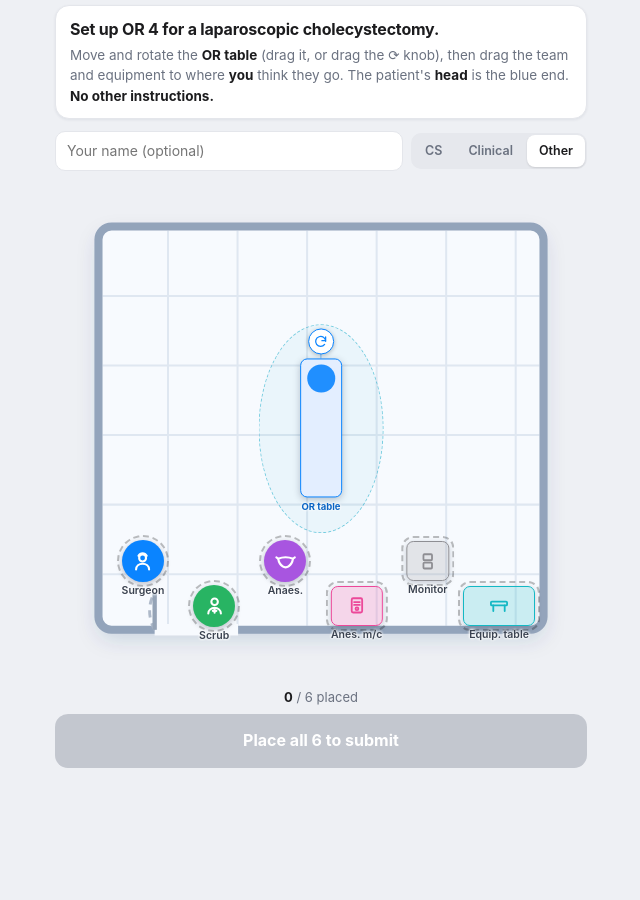
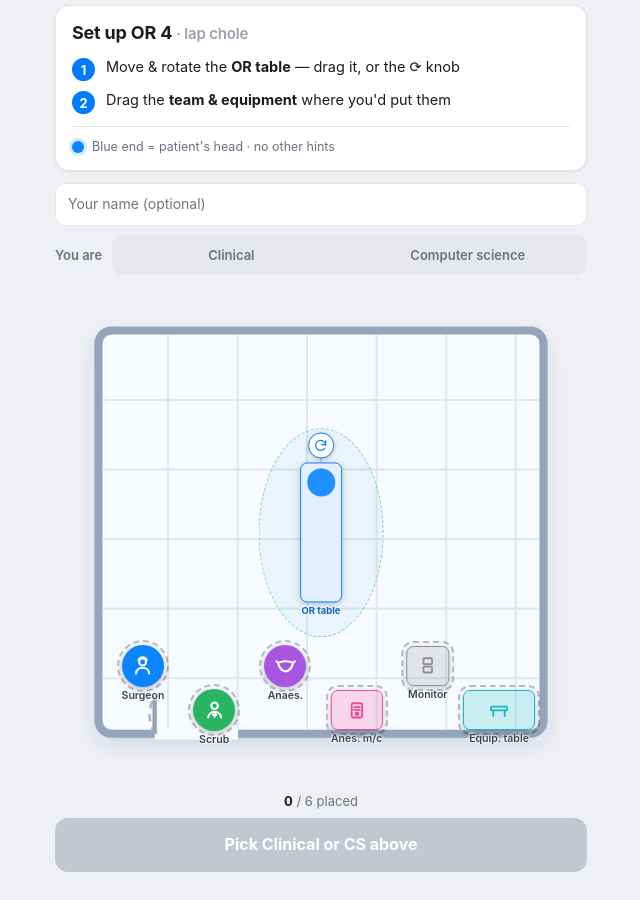
Before and after one commit to jackharrisonmohr/sds26-project, a website: page exercise/public/join.html in a window 1280 px wide. Shown: the part 47-947 px from the top of the page, without its empty margins (319-959 px from the left). Before the commit the page ends 843 px from the top, so only its background shows below. Drawn offline with Linux system fonts and the light colour scheme.

Commit message:
OR exercise: two roles, icon-by-role markers, data-points-only reveal, clearer join steps
- Remove "Other" role; Clinical / Computer science only, now required to submit
- "Icon by role": keep element colour, mark each point with a role glyph
  (person = clinical, computer = CS) instead of recolouring
- Reveal shows only the raw data points — drop the 1 sigma spread ellipse + centroid
- Join explainer rewritten as two numbered steps + a blue-end hint (less text)

Co-Authored-By: Claude Opus 4.8 <noreply@anthropic.com>

```diff
--- a/exercise/public/join.html
+++ b/exercise/public/join.html
@@ -17,17 +17,26 @@
   .mark{width:30px;height:30px;border-radius:9px;display:grid;place-items:center;background:linear-gradient(150deg,#3a8bff,#0a7ea4)}
   .mark svg{width:17px;height:17px}
   .brand b{font-size:17px;letter-spacing:-.3px}
-  .task{background:var(--card);border:1px solid var(--line);border-radius:14px;padding:12px 14px;
+  .task{background:var(--card);border:1px solid var(--line);border-radius:14px;padding:14px 16px;
     box-shadow:0 1px 3px rgba(20,30,55,.07);margin-bottom:12px}
-  .task h1{margin:0 0 4px;font-size:16px;letter-spacing:-.2px}
-  .task p{margin:0;font-size:13.5px;color:var(--muted);line-height:1.5}
-  .task p b{color:var(--ink)}
-  .who{display:flex;gap:8px;align-items:center;margin:10px 0 12px;flex-wrap:wrap}
-  .who input{flex:1;min-width:120px;border:1px solid var(--line);border-radius:10px;padding:9px 11px;
+  .task h1{margin:0 0 11px;font-size:18px;letter-spacing:-.2px}
+  .task h1 span{color:var(--faint);font-weight:600;font-size:15px}
+  .steps{list-style:none;margin:0;padding:0;display:flex;flex-direction:column;gap:9px}
+  .steps li{display:flex;gap:11px;align-items:flex-start;font-size:14.5px;line-height:1.4}
+  .steps li b{font-weight:700}
+  .steps .n{flex:none;width:23px;height:23px;border-radius:50%;background:var(--accent);color:#fff;
+    font-size:13px;font-weight:700;display:grid;place-items:center;margin-top:1px}
+  .hint{margin-top:12px;padding-top:11px;border-top:1px solid var(--line);
+    font-size:12.5px;color:var(--muted);display:flex;align-items:center;gap:8px}
+  .hint .bdot{width:12px;height:12px;border-radius:50%;background:#0a84ff;flex:none;box-shadow:0 0 0 3px rgba(10,132,255,.18)}
+  .who{margin:10px 0 9px}
+  .who input{width:100%;border:1px solid var(--line);border-radius:10px;padding:10px 12px;
     font:inherit;font-size:14px;background:var(--card)}
-  .seg{display:inline-flex;background:#e6e8ed;border-radius:10px;padding:2px;gap:2px}
-  .seg button{border:none;background:transparent;border-radius:8px;padding:7px 12px;font:inherit;
-    font-size:12.5px;font-weight:600;color:var(--muted);cursor:pointer}
+  .rolepick{display:flex;align-items:center;gap:10px;margin:0 0 12px}
+  .rolepick .rl{font-size:13px;color:var(--muted);font-weight:600;flex:none}
+  .seg{display:inline-flex;flex:1;background:#e6e8ed;border-radius:10px;padding:2px;gap:2px}
+  .seg button{flex:1;border:none;background:transparent;border-radius:8px;padding:9px 10px;font:inherit;
+    font-size:13px;font-weight:600;color:var(--muted);cursor:pointer;white-space:nowrap}
   .seg button.on{background:var(--card);color:var(--ink);box-shadow:0 1px 2px rgba(0,0,0,.12)}
 
   #stage{position:relative;width:100%;aspect-ratio:183.6 / 169.2;
@@ -92,18 +101,22 @@
   </div>
 
   <div class="task">
-    <h1>Set up OR 4 for a laparoscopic cholecystectomy.</h1>
-    <p>Move and rotate the <b>OR table</b> (drag it, or drag the ⟳ knob), then drag the team and
-       equipment to where <b>you</b> think they go. The patient's <b>head</b> is the blue end.
-       <b>No other instructions.</b></p>
+    <h1>Set up OR 4 <span>· lap chole</span></h1>
+    <ol class="steps">
+      <li><span class="n">1</span><span>Move &amp; rotate the <b>OR table</b> — drag it, or the ⟳ knob</span></li>
+      <li><span class="n">2</span><span>Drag the <b>team &amp; equipment</b> where you'd put them</span></li>
+    </ol>
+    <div class="hint"><span class="bdot"></span>Blue end = patient's head · no other hints</div>
   </div>
 
   <div class="who">
     <input id="name" placeholder="Your name (optional)" maxlength="24" autocomplete="off" />
+  </div>
+  <div class="rolepick">
+    <span class="rl">You are</span>
     <div class="seg" id="role">
-      <button data-role="cs">CS</button>
       <button data-role="clinical">Clinical</button>
-      <button data-role="other" class="on">Other</button>
+      <button data-role="cs">Computer science</button>
     </div>
   </div>
 
@@ -134,11 +147,11 @@
   // ----- identity -----
   let clientId = localStorage.getItem('nolo_cid');
   if(!clientId){ clientId = 'c'+Math.random().toString(36).slice(2)+Date.now().toString(36); localStorage.setItem('nolo_cid', clientId); }
-  let role = 'other';
+  let role = null;
   document.getElementById('role').addEventListener('click', e=>{
     const b = e.target.closest('button'); if(!b) return;
     [...e.currentTarget.children].forEach(x=>x.classList.remove('on'));
-    b.classList.add('on'); role = b.dataset.role;
+    b.classList.add('on'); role = b.dataset.role; updateProgress();
   });
 
   const hexA = (hex,a)=>{ const h=hex.replace('#',''); return `rgba(${parseInt(h.slice(0,2),16)},${parseInt(h.slice(2,4),16)},${parseInt(h.slice(4,6),16)},${a})`; };
@@ -232,8 +245,12 @@
     const c = placedCount();
     document.getElementById('progress').innerHTML = `<b>${c}</b> / ${n} placed`;
     const btn = document.getElementById('submit');
-    btn.disabled = c < n; btn.textContent = c < n ? `Place all ${n} to submit` : 'Submit my set-up';
+    btn.disabled = !(c >= n && role);
+    btn.textContent = !role ? 'Pick Clinical or CS above'
+      : c < n ? `Place all ${n} to submit`
+      : 'Submit my set-up';
   }
+  updateProgress();
 
   // ===================== SUBMIT =====================
   document.getElementById('submit').addEventListener('click', async ()=>{
--- a/exercise/public/shared.js
+++ b/exercise/public/shared.js
@@ -48,6 +48,11 @@
     tower:    '<rect x="7.5" y="4.5" width="9" height="6.3" rx="1"/><rect x="7.5" y="13.2" width="9" height="6.3" rx="1"/>',
     anesm:    '<rect x="6.5" y="4.5" width="11" height="15" rx="1.5"/><path d="M9 8.5h6M9 11.5h6"/><circle cx="12" cy="15.5" r="1.5"/>',
     backtable:'<rect x="3.5" y="8" width="17" height="4" rx="1"/><path d="M6 12v6M18 12v6"/>',
+  };
+  // role glyphs for the board's "icon by role" markers (filled, 24x24 box)
+  const ROLE_GLYPH = {
+    clinical: '<circle cx="12" cy="8" r="3.7"/><path d="M5 20.5c0-3.7 3.1-6.4 7-6.4s7 2.7 7 6.4z"/>',
+    cs:       '<rect x="3.3" y="4.6" width="17.4" height="11.4" rx="1.8"/><rect x="9.2" y="16.6" width="5.6" height="2.1"/><rect x="6.4" y="18.9" width="11.2" height="2.1" rx="1"/>',
   };
 
   // ---- coordinate helpers -------------------------------------------------
@@ -104,7 +109,7 @@
   }
 
   g.NOLO = {
-    NS, U, MARGIN, ROOM, VBW, VBH, KINDS, TOKENS, ELEMENTS, CANON, ROLE_ICON, EQUIP_ICON,
+    NS, U, MARGIN, ROOM, VBW, VBH, KINDS, TOKENS, ELEMENTS, CANON, ROLE_ICON, EQUIP_ICON, ROLE_GLYPH,
     FX, FY, pctX, pctY, fxFromClient, fyFromClient, clamp01, stats, angleStats, drawRoomBackdrop,
   };
 })(window);
--- a/exercise/server.js
+++ b/exercise/server.js
@@ -47,7 +47,7 @@ function handleSubmit(req, res){
       subs.set(cid, {
         clientId: cid,
         name: String(d.name || '').slice(0, 24),
-        role: ['cs','clinical','other'].includes(d.role) ? d.role : 'other',
+        role: ['cs','clinical'].includes(d.role) ? d.role : 'clinical',
         table,
         placements,
         ts: Date.now(),
```
Also changed, not shown: exercise/public/board.html (+22 -19 lines).
